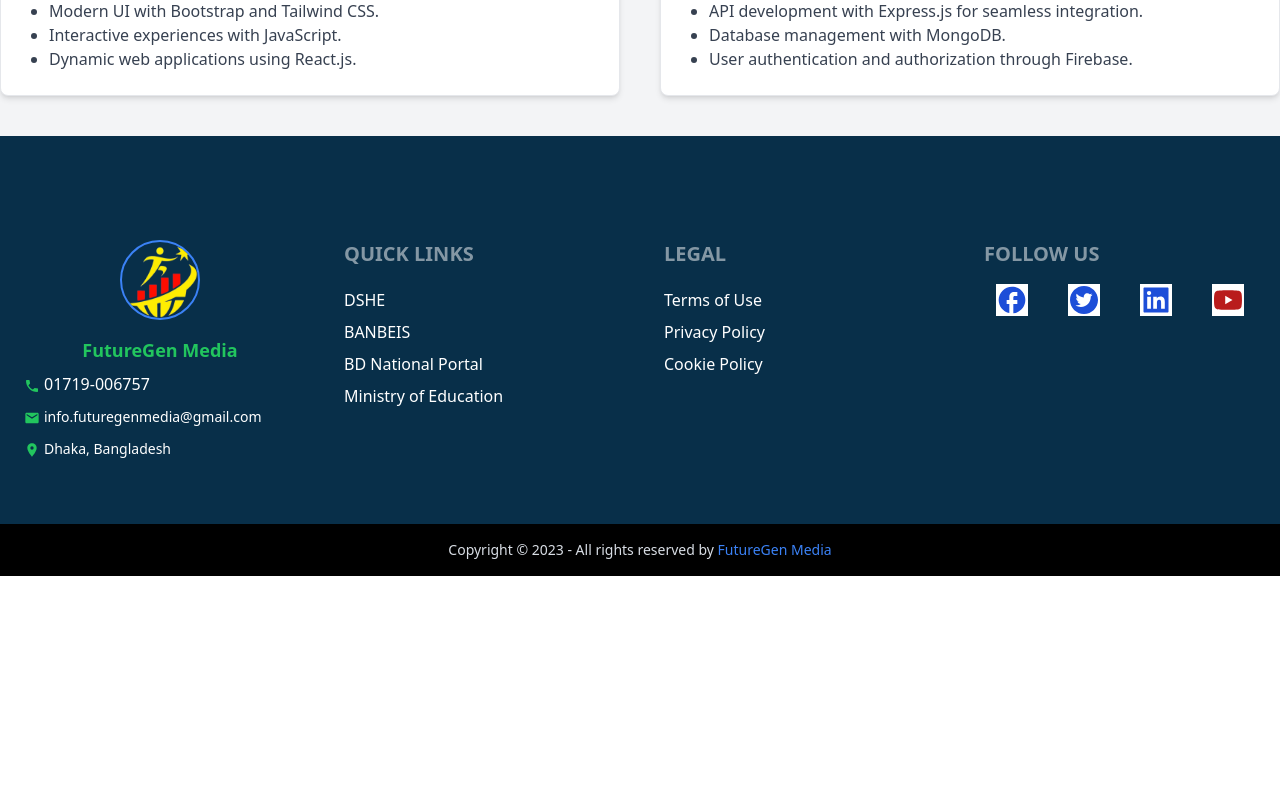
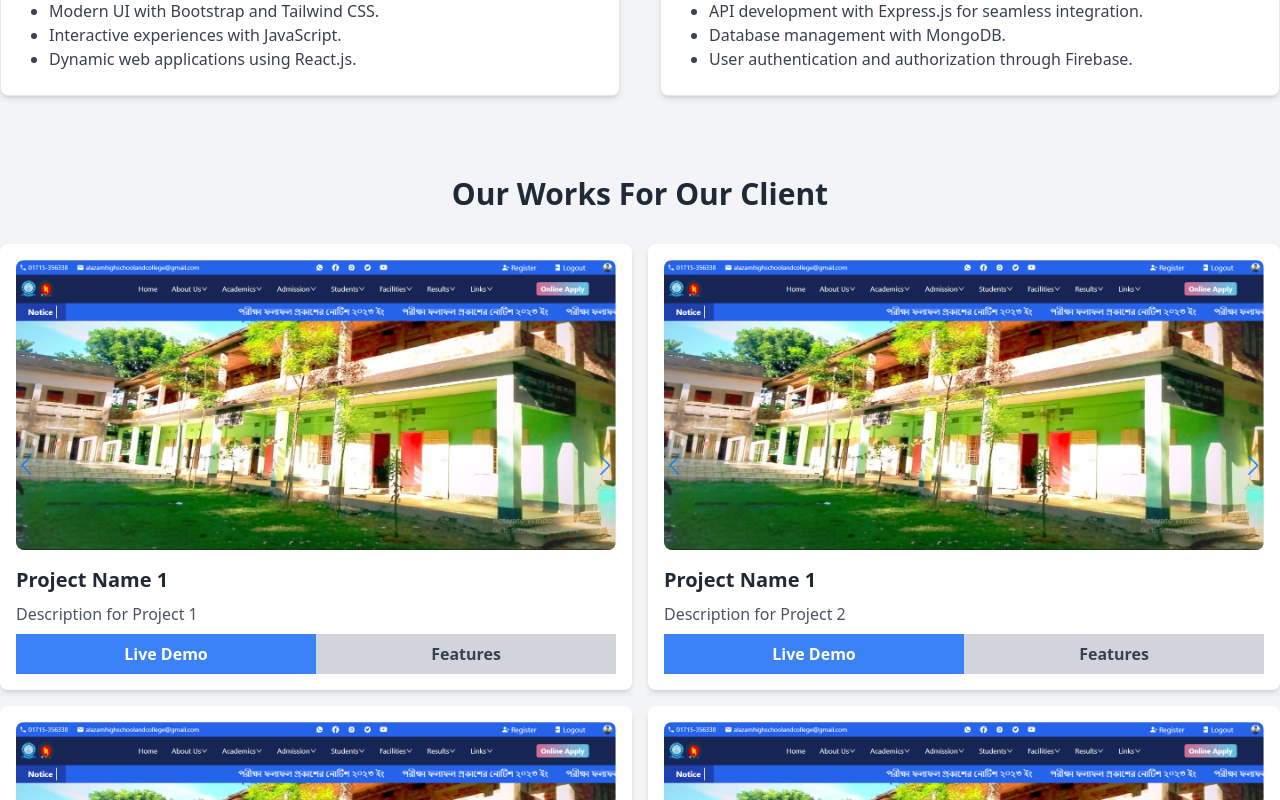
Before and after one commit to aminulislam2002/future-gen-media-client, a React (Vite) app: page / in a window 1280 px wide. Shown: the part 1660-2460 px from the top of the page. Before the commit the page ends 2236 px from the top, so only its background shows below. Built offline with nearby package versions, Linux system fonts and the light colour scheme.

Commit message:
add our works page

```diff
--- a/src/Pages/Home/Home/Home.jsx
+++ b/src/Pages/Home/Home/Home.jsx
@@ -1,5 +1,6 @@
 import OurWebServicesWhichWeProvide from "../OurWebServicesWhichWeProvide/OurWebServicesWhichWeProvide";
 import OurWorkProcessSteps from "../OurWorkProcessSteps/OurWorkProcessSteps";
+import OurWorks from "../OurWorks/OurWorks";
 import TopBanner from "../TopBanner/TopBanner";
 
 const Home = () => {
@@ -8,6 +9,7 @@ const Home = () => {
       <TopBanner></TopBanner>
       <OurWorkProcessSteps></OurWorkProcessSteps>
       <OurWebServicesWhichWeProvide></OurWebServicesWhichWeProvide>
+      <OurWorks></OurWorks>
     </div>
   );
 };
--- a/src/Pages/Home/OurWebServicesWhichWeProvide/OurWebServicesWhichWeProvide.jsx
+++ b/src/Pages/Home/OurWebServicesWhichWeProvide/OurWebServicesWhichWeProvide.jsx
@@ -1,7 +1,6 @@
 const OurWebServicesWhichWeProvide = () => {
   return (
-    <div className="bg-gray-100 py-10">
-      <div className="container mx-auto">
+    <div className="container mx-auto bg-gray-100 py-10">
       <div className="text-center mb-8">
         <h1 className="text-3xl font-bold text-gray-800">Web Services Which We Provide</h1>
       </div>
@@ -9,8 +8,8 @@ const OurWebServicesWhichWeProvide = () => {
         <div className="p-6 border rounded-lg bg-white shadow-md hover:shadow-lg transform hover:scale-105 transition duration-300 ease-in-out">
           <h2 className="text-2xl font-semibold text-gray-800">1. Web Design</h2>
           <p className="text-gray-700 mt-4">
-              Elevate your online presence with our stunning web design solutions. We create visually captivating websites
-              that leave a lasting impression.
+            Elevate your online presence with our stunning web design solutions. We create visually captivating websites that
+            leave a lasting impression.
           </p>
           <ul className="list-disc mt-4 ml-6 text-gray-700">
             <li>Responsive design using HTML and CSS.</li>
@@ -22,8 +21,8 @@ const OurWebServicesWhichWeProvide = () => {
         <div className="p-6 border rounded-lg bg-white shadow-md hover:shadow-lg transform hover:scale-105 transition duration-300 ease-in-out">
           <h2 className="text-2xl font-semibold text-gray-800">2. Web Development</h2>
           <p className="text-gray-700 mt-4">
-              We bring your ideas to life with cutting-edge web development. Our team creates robust, scalable, and secure
-              web solutions.
+            We bring your ideas to life with cutting-edge web development. Our team creates robust, scalable, and secure web
+            solutions.
           </p>
           <ul className="list-disc mt-4 ml-6 text-gray-700">
             <li>Backend development using JavaScript and Node.js.</li>
@@ -34,7 +33,6 @@ const OurWebServicesWhichWeProvide = () => {
         </div>
       </div>
     </div>
-    </div>
   );
 };
 
--- /dev/null
+++ b/src/Pages/Home/OurWorks/OurWorks.jsx
@@ -0,0 +1,69 @@
+import { Link } from "react-router-dom";
+import image1 from "../../../assets/images/project/Screenshot_9.png";
+import image2 from "../../../assets/images/project/Screenshot_9.png";
+
+const projects = [
+  {
+    id: 1,
+    name: "Project Name 1",
+    description: "Description for Project 1",
+    imageUrl: image1,
+    liveDemoUrl: "https://alazamsc.edu.bd/",
+  },
+  {
+    id: 2,
+    name: "Project Name 1",
+    description: "Description for Project 2",
+    imageUrl: image2,
+    liveDemoUrl: "https://alazamsc.edu.bd/",
+  },
+  {
+    id: 3,
+    name: "Project Name 1",
+    description: "Description for Project 3",
+    imageUrl: image1,
+    liveDemoUrl: "https://alazamsc.edu.bd/",
+  },
+  {
+    id: 4,
+    name: "Project Name 1",
+    description: "Description for Project 4",
+    imageUrl: image2,
+    liveDemoUrl: "https://alazamsc.edu.bd/",
+  },
+];
+
+const OurWorks = () => {
+  return (
+    <div className="container mx-auto bg-gray-100 py-10">
+      <div className="text-center mb-8">
+        <h1 className="text-3xl font-bold text-gray-800">Our Works For Our Client</h1>
+      </div>
+      <div className="grid grid-cols-1 md:grid-cols-2 lg:grid-cols-2 gap-4">
+        {projects.map((project) => (
+          <div key={project.id} className="bg-white p-4 rounded-lg shadow-md">
+            <img src={project.imageUrl} alt={project.name} className="w-full h-auto rounded-lg" />
+            <h2 className="text-xl font-semibold mt-4">{project.name}</h2>
+            <p className="text-gray-600 mt-2">{project.description}</p>
+            <div className="mt-2 flex justify-center items-center">
+              <div className="w-1/2">
+                <Link to={project.liveDemoUrl} target="_blank" rel="noopener noreferrer">
+                  <button className="bg-blue-500 hover:bg-blue-600 text-white font-semibold py-2 px-4 w-full mr-4 transition duration-300">
+                    Live Demo
+                  </button>
+                </Link>
+              </div>
+              <div className="w-1/2">
+                <button className="bg-gray-300 hover:bg-gray-400 text-gray-700 font-semibold py-2 px-4 w-full transition duration-300">
+                  Features
+                </button>
+              </div>
+            </div>
+          </div>
+        ))}
+      </div>
+    </div>
+  );
+};
+
+export default OurWorks;
```
Also changed, not shown: src/assets/images/project/Screenshot_9.png (added). Lines whose indentation alone changed are shown as unchanged.
